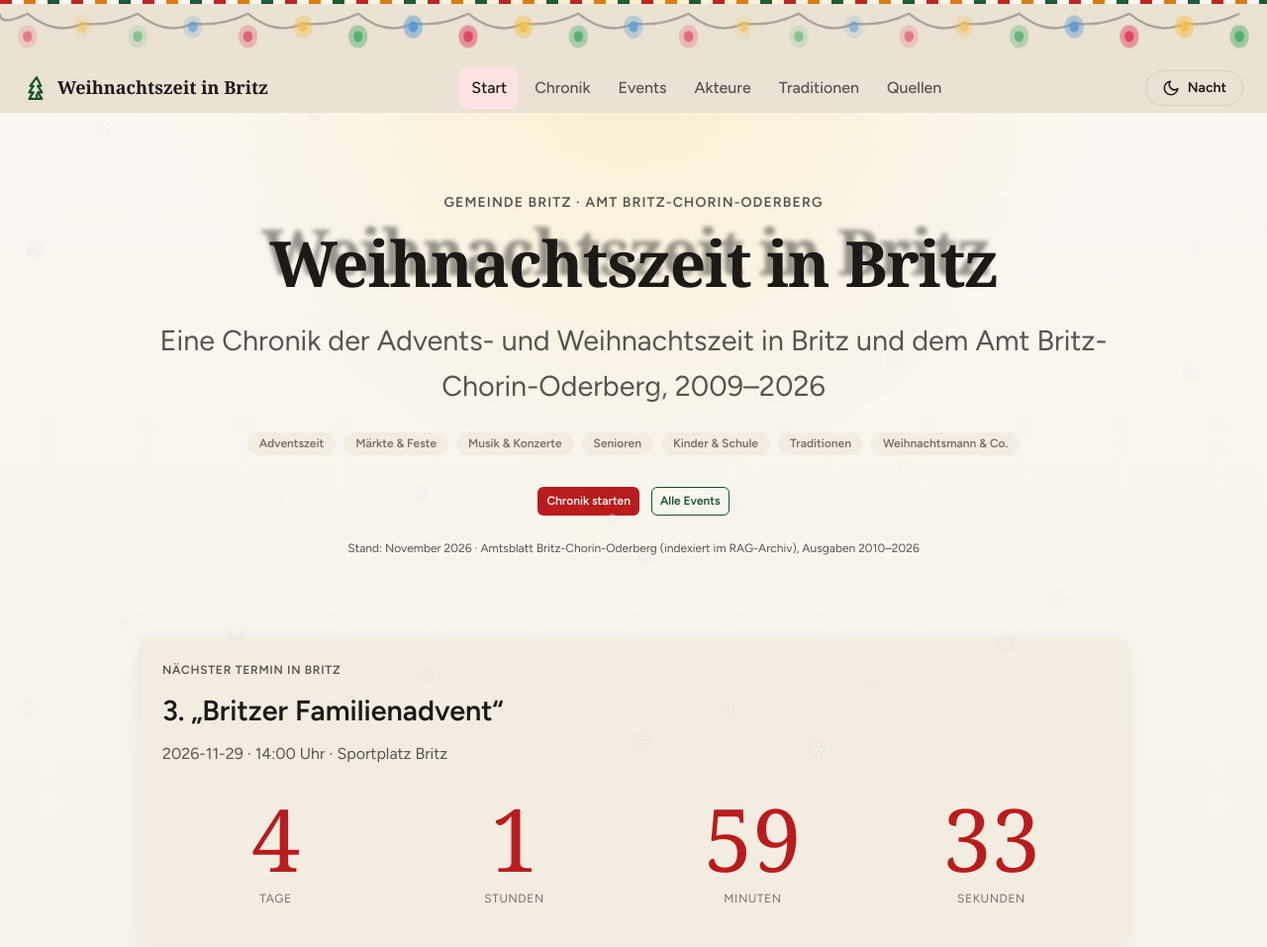
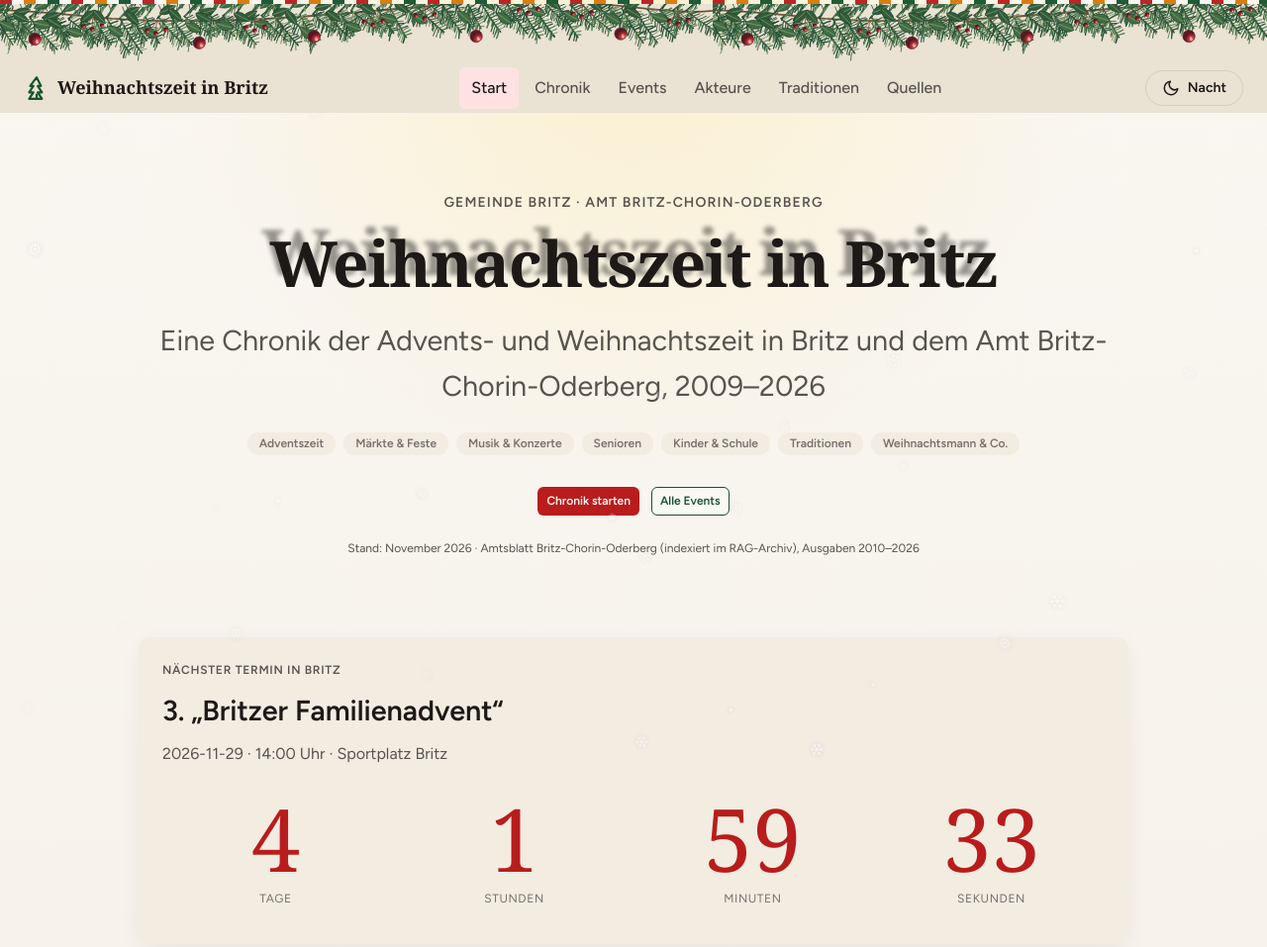
Before and after one commit to seekwhencer/britz-chorin-oderberg-weihnachts-chronik, a website with bundled scripts: page public/index.html in a window 1280 px wide. Shown: the top 957 px of the page at 99% size. Built offline with nearby package versions, Linux system fonts and the light colour scheme; a web font is replaced by a local one.

Commit message:
Replace LightString with static garland image in navbar
- Remove LightString JS/CSS/HTML and its reduced-motion rules
- Add weihnachtsgirlande SVGs and use full garland as navbar background
- Add --xmas-bg-opac-subtile variable for translucent secondary buttons
- Update README component list

```diff
--- a/public/css/01-variables.css
+++ b/public/css/01-variables.css
@@ -6,6 +6,7 @@
   --xmas-bg-secondary: #F2ECE1;
   --xmas-bg-elevated: #FFFFFF;
   --xmas-bg-subtle: #EAE2D3;
+  --xmas-bg-opac-subtile: rgba(255, 255, 255, 0.3);
 
   --xmas-text-primary: #1C1917;
   --xmas-text-secondary: #57534E;
@@ -74,6 +75,7 @@
   --xmas-bg-secondary: #131C31;
   --xmas-bg-elevated: #1E293B;
   --xmas-bg-subtle: #172033;
+  --xmas-bg-opac-subtile: rgba(0, 0, 0, 0.1);
 
   --xmas-text-primary: #F8FAFC;
   --xmas-text-secondary: #94A3B8;
--- a/public/css/03-layout.css
+++ b/public/css/03-layout.css
@@ -21,7 +21,10 @@
   position: sticky;
   top: 0;
   z-index: 110;
+  background-image: url(../images/weihnachtsgirlande_voll.svg);
   background-color: var(--xmas-bg-subtle);
+  background-position: 0 -40px;
+  background-repeat: repeat-x;
   border-bottom: 1px solid var(--xmas-border);
   padding: var(--space-3) var(--space-6);
   display: flex;
--- a/public/css/06-effects.css
+++ b/public/css/06-effects.css
@@ -1,4 +1,4 @@
-/* 06-effects.css — Snowfall, LightString, Reduced-Motion */
+/* 06-effects.css — Snowfall, Reduced-Motion */
 
 .xmas-snow-container {
   position: fixed;
@@ -32,48 +32,6 @@
   100% { opacity: 1; }
 }
 
-/* === LightString (SVG) === */
-.lightstring-host {
-  position: fixed;
-  top: 4px;
-  left: 0;
-  width: 100%;
-  z-index: 115;
-  pointer-events: none;
-  overflow: hidden;
-}
-
-.lightstring-host svg {
-  display: block;
-  width: 100%;
-  height: 46px;
-}
-
-.lightstring__wire {
-  fill: none;
-  stroke: var(--xmas-border-strong);
-  stroke-width: 2;
-}
-
-.xmas-bulb {
-  animation: lightstring-twinkle 2.4s ease-in-out infinite;
-  transform-origin: center;
-}
-
-.xmas-bulb-glow {
-  animation: lightstring-glow 2.4s ease-in-out infinite;
-}
-
-@keyframes lightstring-twinkle {
-  0%, 100% { opacity: 0.55; }
-  50% { opacity: 1; }
-}
-
-@keyframes lightstring-glow {
-  0%, 100% { opacity: 0.15; }
-  50% { opacity: 0.5; }
-}
-
 /* === Reveal (generic) === */
 [data-reveal] {
   opacity: 0;
@@ -97,11 +55,6 @@
   .xmas-fairy-lights {
     animation: none !important;
   }
-  .xmas-bulb,
-  .xmas-bulb-glow {
-    animation: none !important;
-    opacity: 0.8;
-  }
   [data-reveal],
   .timeline__card {
     opacity: 1 !important;
--- a/public/css/components/buttons.css
+++ b/public/css/components/buttons.css
@@ -31,7 +31,7 @@
 }
 
 .xmas-btn-secondary {
-  background-color: transparent;
+  background-color: var(--xmas-bg-opac-subtile);
   color: var(--xmas-green-primary);
   border: 1px solid var(--xmas-green-primary);
 }
@@ -39,6 +39,7 @@
 .theme-xmas.dark .xmas-btn-secondary {
   color: var(--xmas-green-primary);
   border-color: var(--xmas-green-primary);
+  background-color: var(--xmas-bg-opac-subtile);
 }
 
 .xmas-btn-secondary:hover {
--- a/public/index.html
+++ b/public/index.html
@@ -22,7 +22,6 @@
   <a class="skip-link" href="#app">Zum Inhalt springen</a>
 
   <div class="xmas-fairy-lights" aria-hidden="true"></div>
-  <div class="lightstring-host" data-lightstring aria-hidden="true"></div>
 
   <header class="xmas-navbar" data-nav>
     <a class="navbar__brand" href="#/" data-route="home">
--- a/public/js/core/App.js
+++ b/public/js/core/App.js
@@ -7,7 +7,6 @@ import { Router } from "./Router.js";
 import { Reveal } from "./Reveal.js";
 import { Theme } from "../ui/Theme.js";
 import { Snowfall } from "../ui/Snowfall.js";
-import { LightString } from "../ui/LightString.js";
 import { Modal } from "../ui/Modal.js";
 import { Countdown } from "../ui/Countdown.js";
 import { SearchBox } from "../ui/SearchBox.js";
@@ -40,7 +39,6 @@ export class App {
     this.modal = new Modal();
     this.reveal = new Reveal(this.root);
     this.snowfall = new Snowfall({ reduced: this.reduced });
-    this.lightstring = new LightString({ reduced: this.reduced });
     this.theme = new Theme({ snowfall: this.snowfall, bus: this.bus });
     const termine = (chronik.events || []).filter((e) => e.geplant && e.datum);
     this.countdown = new Countdown(termine, { reduced: this.reduced });
@@ -71,7 +69,6 @@ export class App {
   start() {
     this.theme.init();
     this.snowfall.init();
-    this.lightstring.init();
     this.reveal.start();
     this.bindGlobal();
     this.bindNav();
--- a/public/js/ui/LightString.js
+++ /dev/null
@@ -1,74 +0,0 @@
-// js/ui/LightString.js
-// Lichterkette: SVG-Bulbs mit sequenziellem Twinkle (Chase).
-// Reduced-Motion → statisch, volle Helligkeit.
-
-const COLORS = ["#e0455e", "#f2c14e", "#4fae6d", "#5b9bd5"];
-
-export class LightString {
-  constructor({ reduced = false } = {}) {
-    this.reduced = reduced;
-    this.el = null;
-  }
-
-  init() {
-    const host = document.querySelector("[data-lightstring]");
-    if (!host) return null;
-    const count = Math.max(10, Math.min(28, Math.round(window.innerWidth / 56)));
-    const svgNS = "http://www.w3.org/2000/svg";
-    const svg = document.createElementNS(svgNS, "svg");
-    svg.setAttribute("class", "xmas-lightstring");
-    svg.setAttribute("aria-hidden", "true");
-    svg.setAttribute("preserveAspectRatio", "none");
-    svg.setAttribute("viewBox", `0 0 ${count * 40} 28`);
-
-    // Draht (sanfte Welle)
-    const wire = document.createElementNS(svgNS, "path");
-    let d = `M0 6`;
-    for (let i = 1; i <= count; i++) {
-      const x = i * 40 - 20;
-      const y = 6 + (i % 2 === 0 ? 6 : 0);
-      d += ` Q ${x - 20} ${y + 8}, ${x} ${y}`;
-    }
-    wire.setAttribute("d", d);
-    wire.setAttribute("fill", "none");
-    wire.setAttribute("stroke", "rgba(120,113,108,.55)");
-    wire.setAttribute("stroke-width", "1.5");
-    svg.appendChild(wire);
-
-    for (let i = 0; i < count; i++) {
-      const cx = i * 40 + 20;
-      const cy = 6 + (i % 2 === 0 ? 6 : 0) + 8;
-      const color = COLORS[i % COLORS.length];
-
-      const glow = document.createElementNS(svgNS, "circle");
-      glow.setAttribute("cx", cx);
-      glow.setAttribute("cy", cy);
-      glow.setAttribute("r", "7");
-      glow.setAttribute("fill", color);
-      glow.setAttribute("opacity", "0.25");
-      glow.setAttribute("class", "xmas-bulb-glow");
-      glow.style.animationDelay = `${i * 0.18}s`;
-      svg.appendChild(glow);
-
-      const bulb = document.createElementNS(svgNS, "circle");
-      bulb.setAttribute("cx", cx);
-      bulb.setAttribute("cy", cy);
-      bulb.setAttribute("r", "3.4");
-      bulb.setAttribute("fill", color);
-      bulb.setAttribute("class", "xmas-bulb");
-      bulb.style.animationDelay = `${i * 0.18}s`;
-      svg.appendChild(bulb);
-    }
-
-    host.appendChild(svg);
-    this.el = svg;
-    return svg;
-  }
-
-  destroy() {
-    if (this.el) {
-      this.el.remove();
-      this.el = null;
-    }
-  }
-}
```
Also changed, not shown: README.md, public/images/weihnachtsgirlande(1).svg (added), public/images/weihnachtsgirlande(2).svg (added), public/images/weihnachtsgirlande.svg (added), public/images/weihnachtsgirlande_voll.svg (added).
